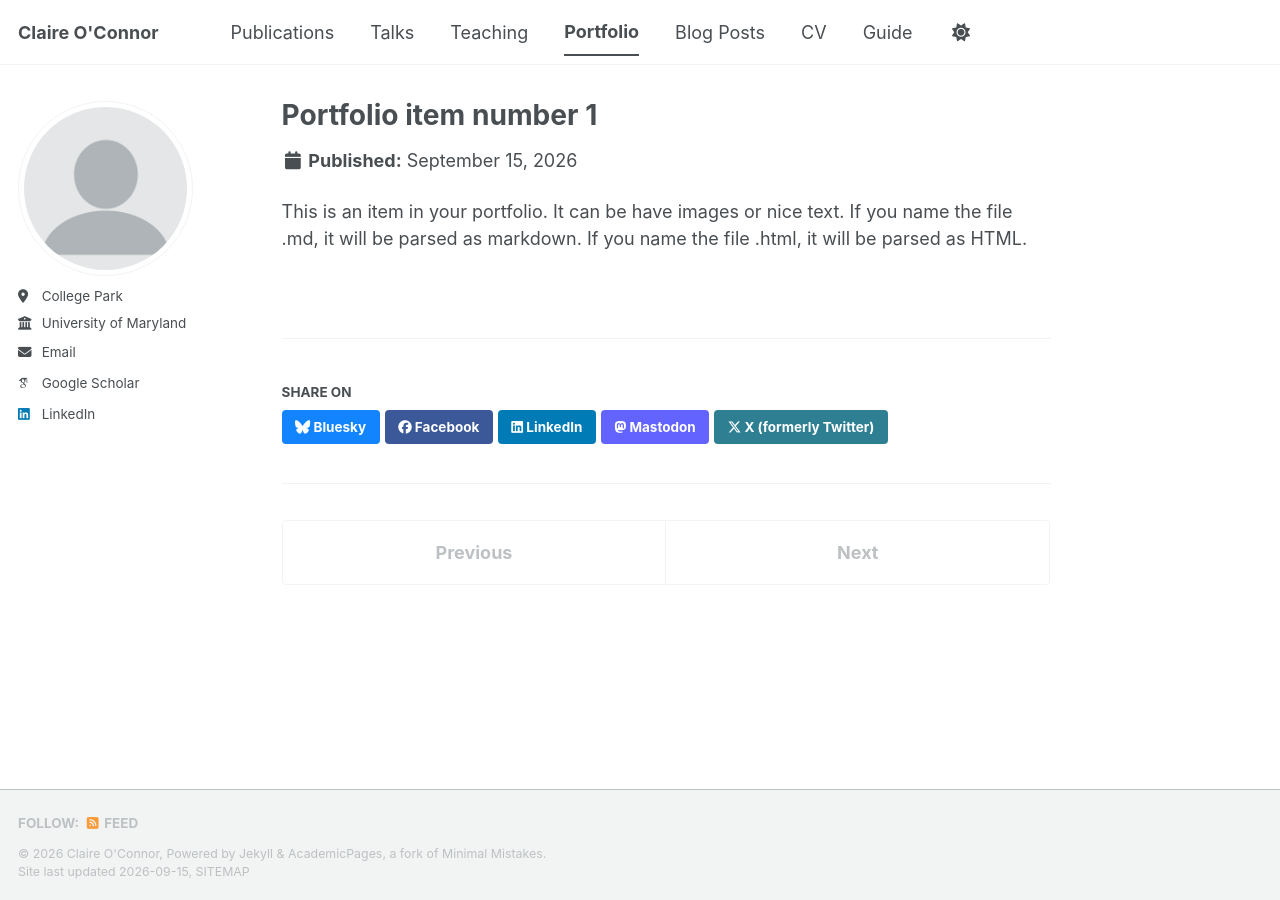
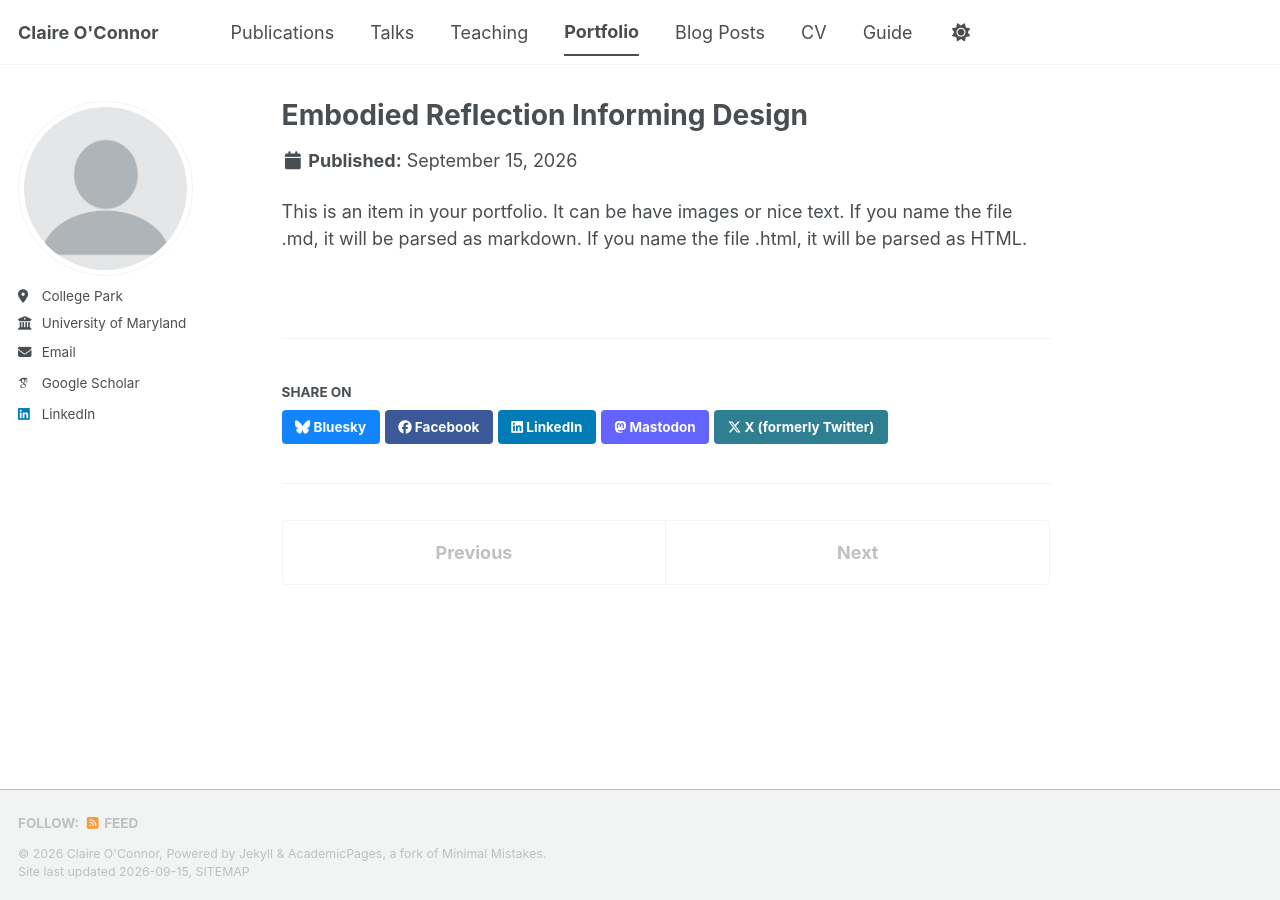
Before and after one commit to claireoconnor612/personalwebsite, a Jekyll site: the page built from _portfolio/portfolio-1.md, in a window 1280 px wide. Built offline with Jekyll 4.4.1, drawn with Linux system fonts in a browser that asks for light colours; some web fonts are replaced; a script bundle is joined from its source files by our own code; library files that are not in the unit come from our copies.

Commit message:
Update title of portfolio item number 1

```diff
--- a/_portfolio/portfolio-1.md
+++ b/_portfolio/portfolio-1.md
@@ -1,5 +1,5 @@
 ---
-title: "Portfolio item number 1"
+title: "Embodied Reflection Informing Design"
 excerpt: "Short description of portfolio item number 1<br/><img src='/images/500x300.png'>"
 collection: portfolio
 ---
```
